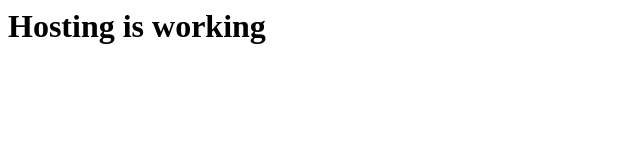
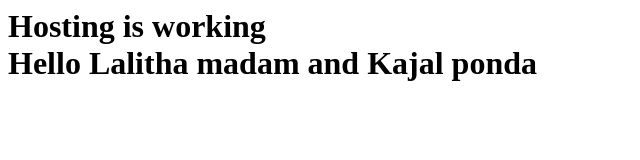
Before and after one commit to rajesh1039rm/Rajesh-project, a plain HTML site: page index.html in a window 1280 px wide. Shown: the whole page, without its empty margins (0-640 px from the left). Drawn offline with Linux system fonts and the light colour scheme.

Commit message:
Update index.html

```diff
--- a/index.html
+++ b/index.html
@@ -3,6 +3,6 @@
 
  </head>
  <body>
-  <h1>Hosting is working</h1>
+  <h1>Hosting is working<br>Hello Lalitha madam and Kajal ponda</h1>
  </body>
 </html>
```
